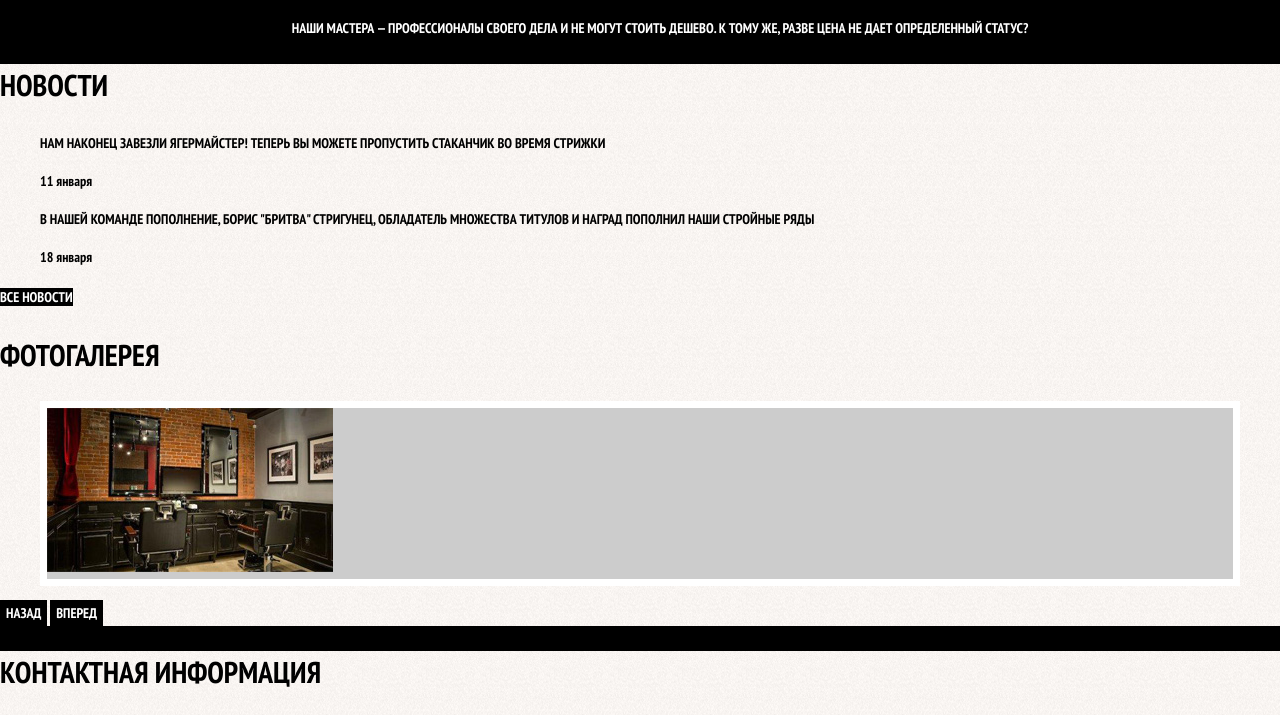
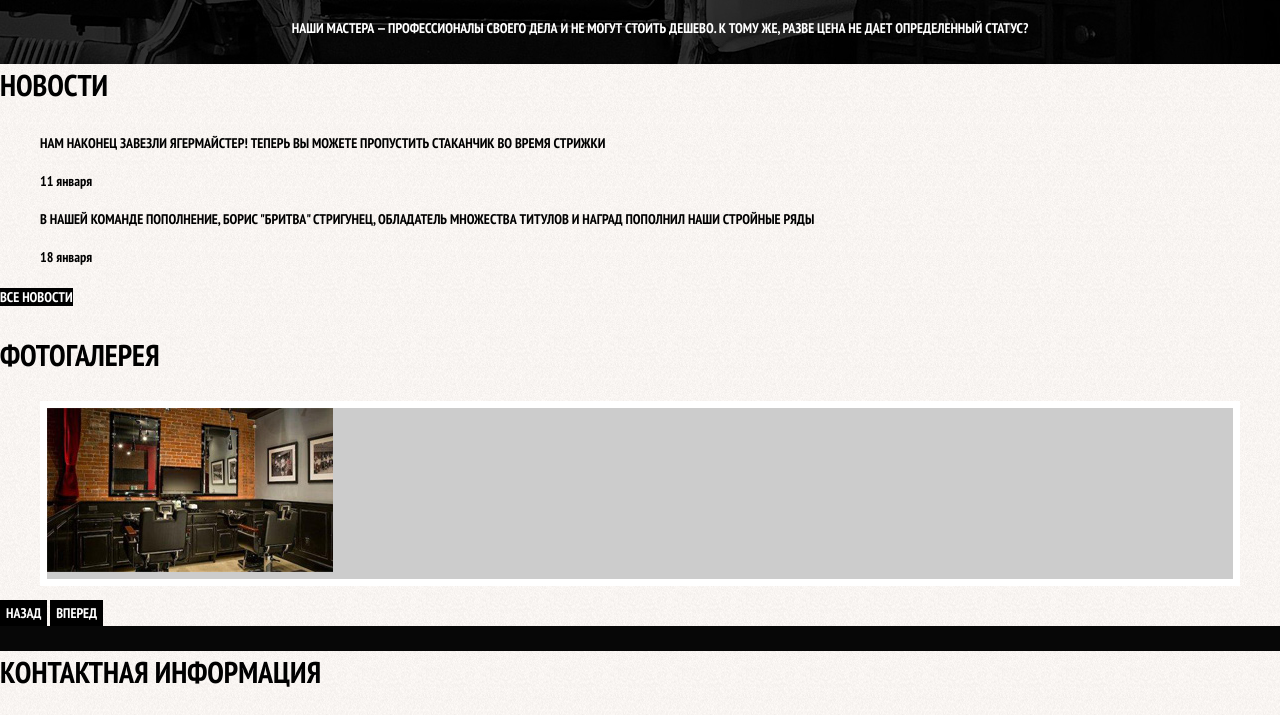
Before and after one commit to schegol/854209-barbershop-25, a plain HTML site: page index.html in a window 1280 px wide. Shown: the part 735-1450 px from the top of the page. Drawn offline with Linux system fonts and the light colour scheme.

Commit message:
Исправление фона на главной

```diff
--- a/css/styles.css
+++ b/css/styles.css
@@ -10,7 +10,7 @@ body {
   color: #fff;
 
   background-color: #000;
-  background-image: url("img/index-background.jpg");
+  background-image: url("../img/index-background.jpg");
   background-position: top center;
   background-repeat: no-repeat;
 }
```
